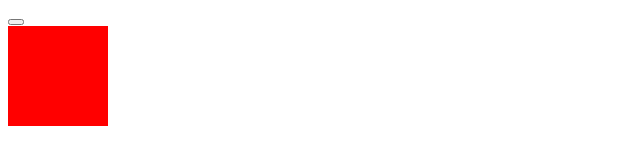
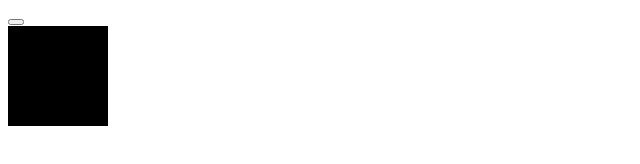
Before and after one commit to lijs554/hbuilder_git_test, a plain HTML site: page index.html in a window 1280 px wide. Shown: the whole page, without its empty margins (0-640 px from the left). Drawn offline with Linux system fonts and the light colour scheme.

Commit message:
修改black

```diff
--- a/index.html
+++ b/index.html
@@ -7,6 +7,6 @@
 	<body>
 		<div></div>
 		<button></button>
-		<div style="background: red;width: 100px;height: 100px;"></div>
+		<div style="background: black;width: 100px;height: 100px;"></div>
 	</body>
 </html>
```
